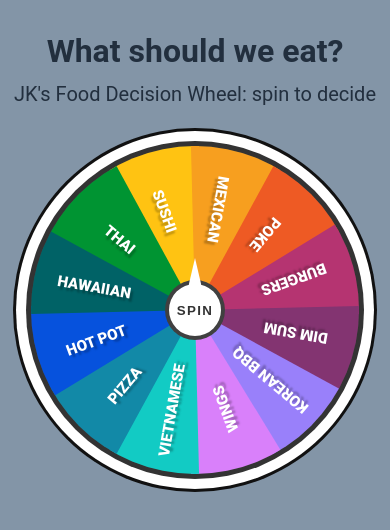
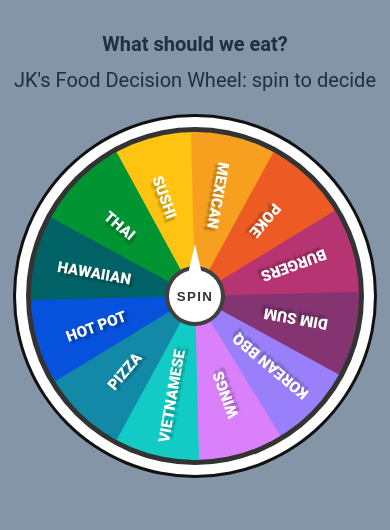
Before and after one commit to essjay05/food-wheel-selector-react, a React (Create React App) app: page / in a window 390 px wide. Shown: the top 530 px of the page. Built offline with nearby package versions, Linux system fonts and the light colour scheme; the HTML template or start-up script is replaced by a standard one.

Commit message:
Update font-sizes for mobile.

```diff
--- a/src/App.css
+++ b/src/App.css
@@ -29,6 +29,14 @@
     padding-bottom: 1rem;
   }
 
+  h1 {
+    font-size: 1.25rem;
+  }
+
+  p {
+    font-size: 1rem;
+  }
+
   .App-body {
     flex-direction: column;
     align-items: center;
```
